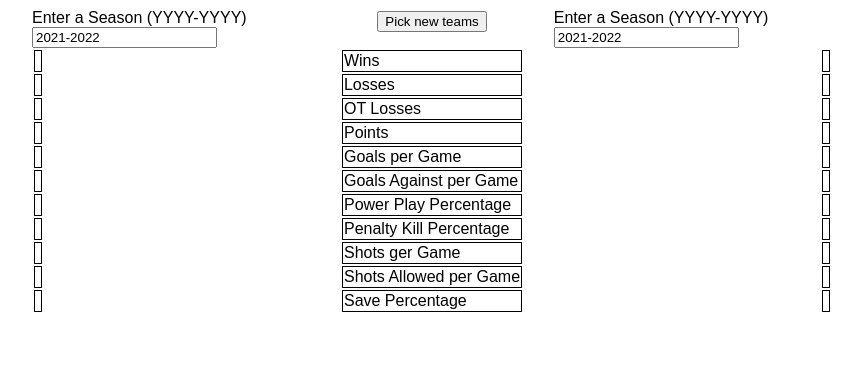
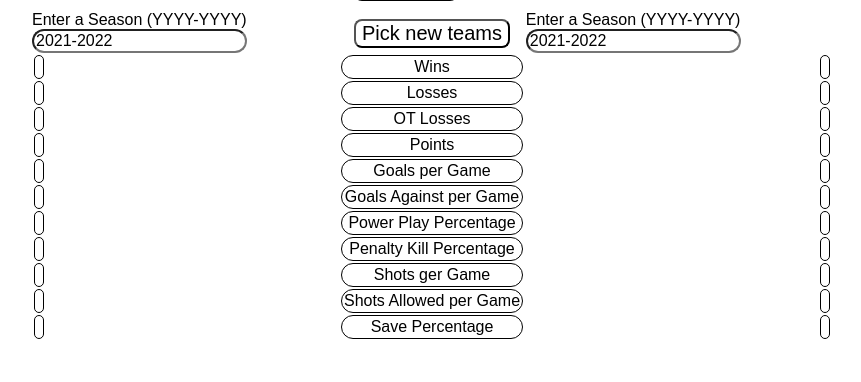
Before and after one commit to ZRCrawford15/NHL-Team-Stat-comparator, a Flask app: page / in a window 1280 px wide. Shown: the part 418-800 px from the top of the page, without its empty margins (208-1069 px from the left). Run offline with Flask 2, Linux system fonts and the light colour scheme.

Commit message:
Added some styling and player stat section

```diff
--- a/static/css/main.css
+++ b/static/css/main.css
@@ -4,14 +4,25 @@ body {
 
 }
 
+button {
+  transition-duration: 0.4s;
+  background-color: transparent;
+  font-size: 20px;
+  border-radius: 8px;
+  color: black;
+}
+
+button:hover {
+  background-color: #4CAF50; /* Green */
+  color: white;
+  font-size: 20px;
+}
+
 .images {
     border-radius: 4px;
     background-color: #F3F3F3;
-
     display: flex;
     justify-content: space-between;
-
-
 }
 
 img {
@@ -35,4 +46,17 @@ img {
 
 th, td {
     border: 1px solid black;
+    border-radius: 12px;
+    padding: 2px;
+    text-align: center;
 }
+
+select {
+    border-radius: 12px;
+    font-size: 16px;
+}
+
+input{
+    border-radius: 12px;
+    font-size: 16px;
+}
```
